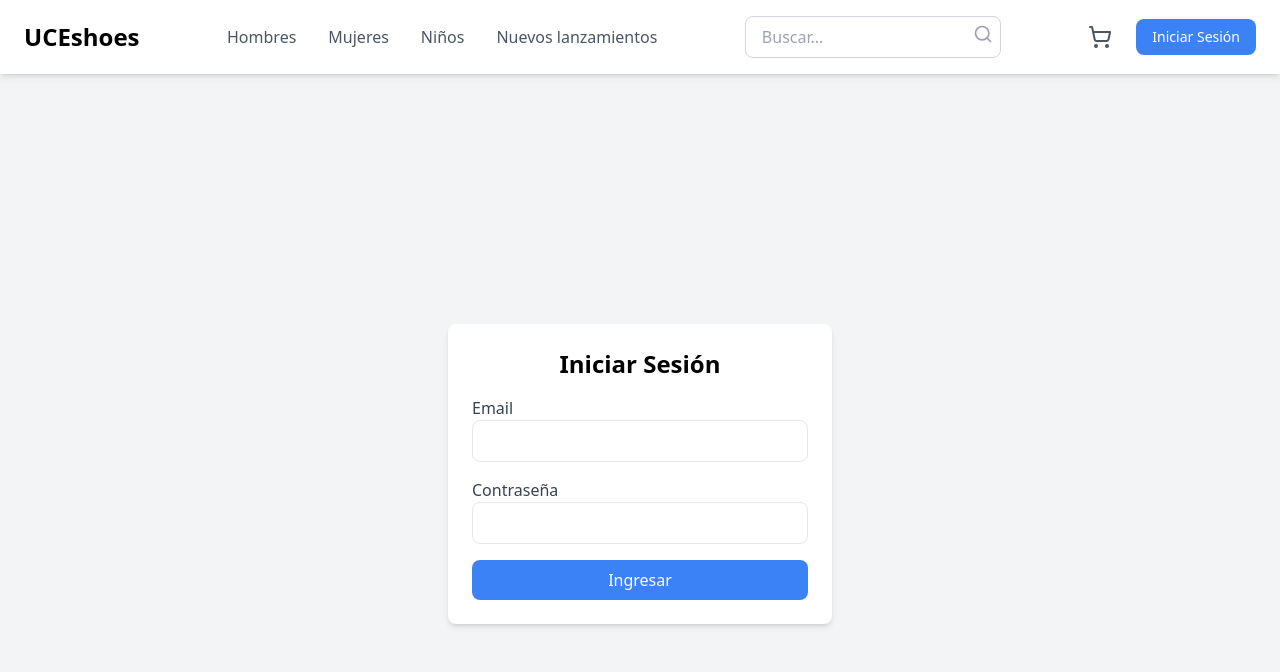
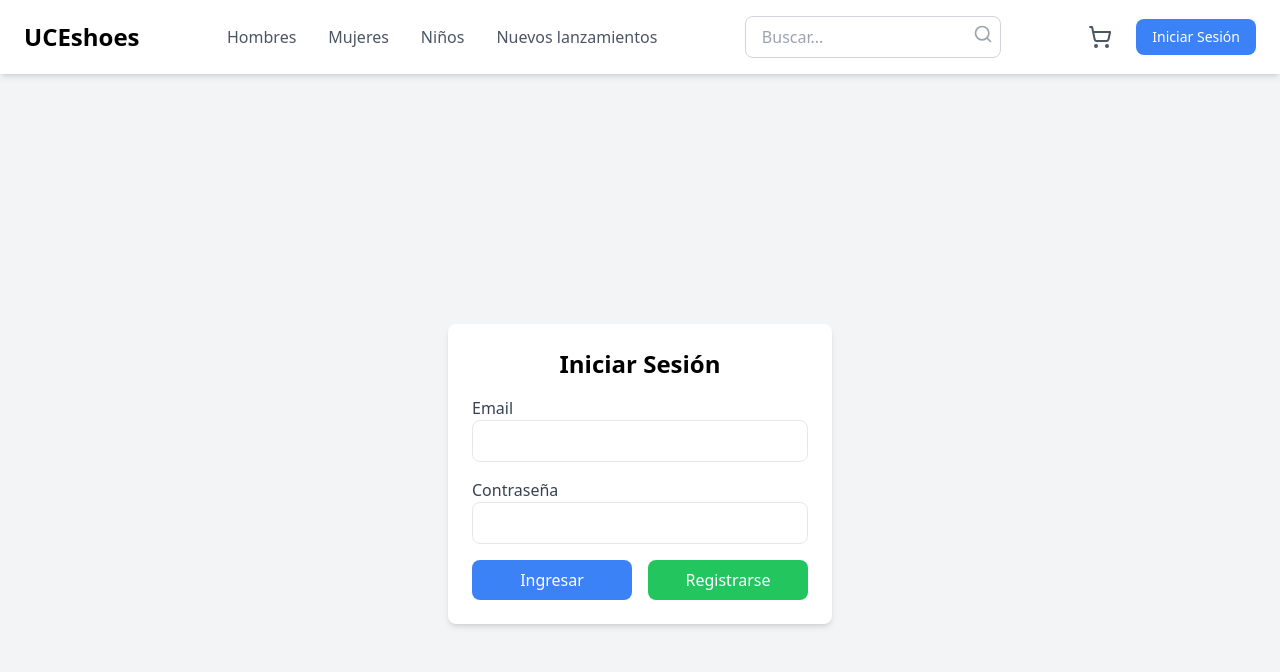
Before and after one commit to pacisnerosi24/ucShoes_PD, a Vue app in the folder Frontend_uceShoes/frontend-uceshoes/: page /login in a window 1280 px wide. Shown: the top 672 px of the page. Built offline with nearby package versions, Linux system fonts and the light colour scheme.

Commit message:
feat: :sparkles: Added register button in login page

```diff
--- a/Frontend_uceShoes/frontend-uceshoes/src/views/LoginPage.vue
+++ b/Frontend_uceShoes/frontend-uceshoes/src/views/LoginPage.vue
@@ -11,8 +11,12 @@
           <label class="block text-gray-700">Contraseña</label>
           <input v-model="password" type="password" required class="w-full px-3 py-2 border rounded-lg" />
         </div>
-        <button type="submit" class="w-full bg-blue-500 text-white py-2 rounded-lg">Ingresar</button>
-        <p v-if="errorMessage" class="text-red-500 mt-2 text-center">{{ errorMessage }}</p>
+        <div class="flex justify-between space-x-4 mt-4">
+          <button type="submit" class="w-1/2 bg-blue-500 text-white py-2 rounded-lg">Ingresar</button>
+          <router-link to="/register" class="w-1/2 bg-green-500 text-white py-2 rounded-lg text-center">
+            Registrarse
+          </router-link>
+        </div>
       </form>
     </div>
   </div>
@@ -38,10 +42,10 @@ export default {
         });
 
         if (response.data.token) {
-          console.log("Token recibido:", response.data.token); // 🔹 Verifica que el backend envía el token
+          console.log("Token recibido:", response.data.token); //Verifica que el backend envía el token
           localStorage.setItem("token", response.data.token);
-          console.log("Token guardado en LocalStorage:", localStorage.getItem("token")); // 🔹 Verifica que se almacena correctamente
-          window.location.href = "/"; // 🔹 Redirige a HomePage.vue
+          console.log("Token guardado en LocalStorage:", localStorage.getItem("token")); //Verifica que se almacena correctamente
+          window.location.href = "/"; //Redirige a HomePage.vue
         } else {
           console.error("No se recibió token del servidor.");
           this.errorMessage = "Error: No se pudo obtener el token.";
```
